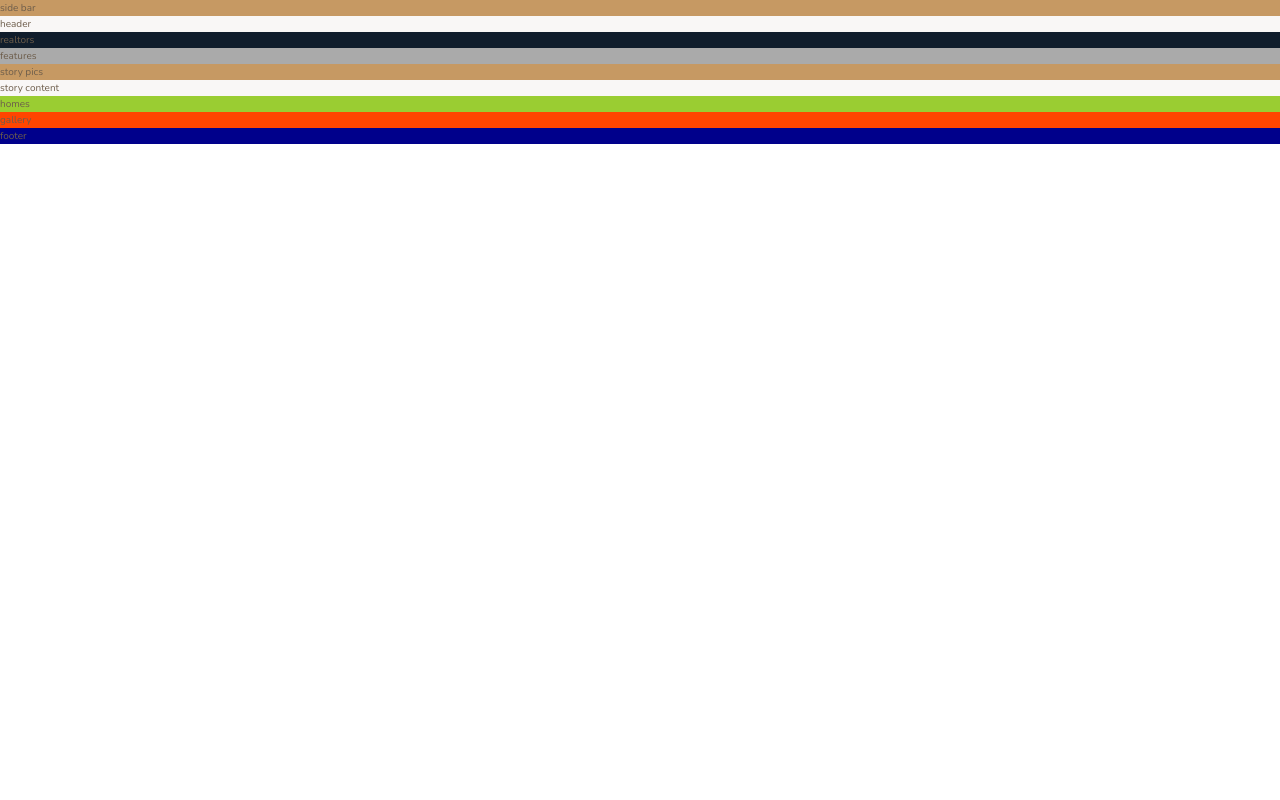
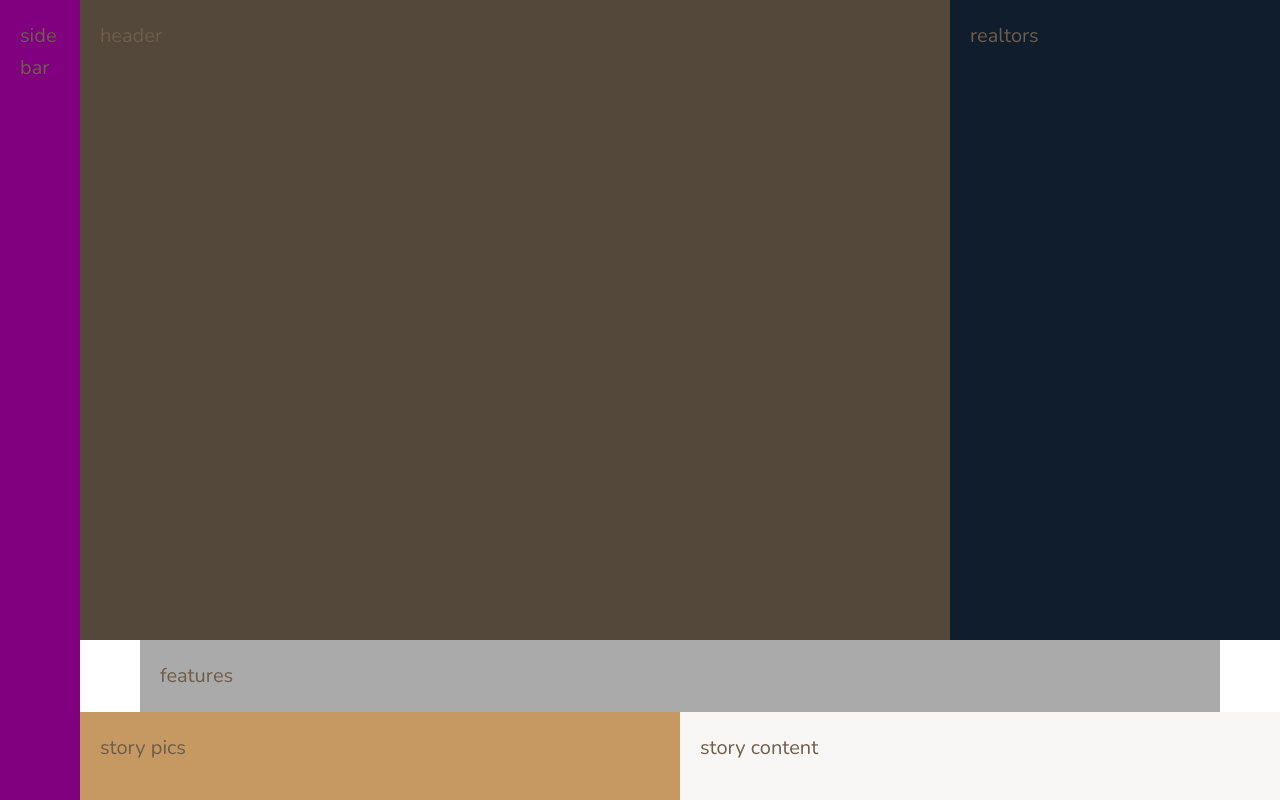
Before and after one commit to HassanAbbas198/Nexter, a website: page index.html in a window 1280 px wide. Shown: the top 800 px of the page. Drawn offline with nearby package versions, Linux system fonts and the light colour scheme.

Commit message:
built the overall layout with CSS Grid

```diff
--- a/sass/_base.scss
+++ b/sass/_base.scss
@@ -33,3 +33,21 @@ body {
 	font-weight: 300;
 	line-height: 1.6;
 }
+
+.container {
+	display: grid;
+
+	grid-template-rows: 80vh min-content 40vw repeat(3, min-content);
+	// 8 rem column for the side bar
+	// 8 columns with max of width of 140px, and min width according to the content
+	// minmax(6rem, 1fr) columns to occupy the empty spaces around the 8 columns, we use the minmax so when we decrese the page size, we will still have 6rem 'margin'
+	grid-template-columns:
+		[sidebar-start] 8rem [sidebar-end full-start] minmax(6rem, 1fr)
+		[center-start] repeat(8, [col-start] minmax(min-content, 14rem) [col-end])
+		[center-end] minmax(6rem, 1fr) [full-end];
+
+	& > * {
+		padding: 20px;
+		font-size: 2rem;
+	}
+}
--- a/sass/_features.scss
+++ b/sass/_features.scss
@@ -1,3 +1,5 @@
 .features {
 	background-color: $color-grey-light-2;
+
+	grid-column: center-start / center-end;
 }
--- a/sass/_footer.scss
+++ b/sass/_footer.scss
@@ -1,3 +1,5 @@
 .footer {
 	background-color: darkblue;
+
+	grid-column: full-start / full-end;
 }
--- a/sass/_gallery.scss
+++ b/sass/_gallery.scss
@@ -1,3 +1,5 @@
 .gallery {
 	background-color: orangered;
+
+	grid-column: full-start / full-end;
 }
--- a/sass/_header.scss
+++ b/sass/_header.scss
@@ -1,3 +1,5 @@
 .header {
-	background-color: $color-grey-light-1;
+	background-color: $color-grey-dark-1;
+
+	grid-column: full-start / col-end 6;
 }
--- a/sass/_homes.scss
+++ b/sass/_homes.scss
@@ -1,3 +1,5 @@
 .homes {
 	background-color: yellowgreen;
+
+	grid-column: center-start / center-end;
 }
--- a/sass/_realtors.scss
+++ b/sass/_realtors.scss
@@ -1,3 +1,5 @@
 .realtors {
 	background-color: $color-secondary;
+
+	grid-column: col-start 7 / full-end;
 }
--- a/sass/_sidebar.scss
+++ b/sass/_sidebar.scss
@@ -1,3 +1,6 @@
 .sidebar {
-	background-color: $color-primary;
+	background-color: purple;
+
+	grid-column: sidebar-start / sidebar-end;
+	grid-row: 1 / -1;
 }
--- a/sass/_story.scss
+++ b/sass/_story.scss
@@ -1,9 +1,11 @@
 .story {
 	&__pictures {
 		background-color: $color-primary;
+		grid-column: full-start / col-end 4;
 	}
 
 	&__content {
 		background-color: $color-grey-light-1;
+		grid-column: col-start 5 / full-end;
 	}
 }
```
Also changed, not shown: css/style.css.
